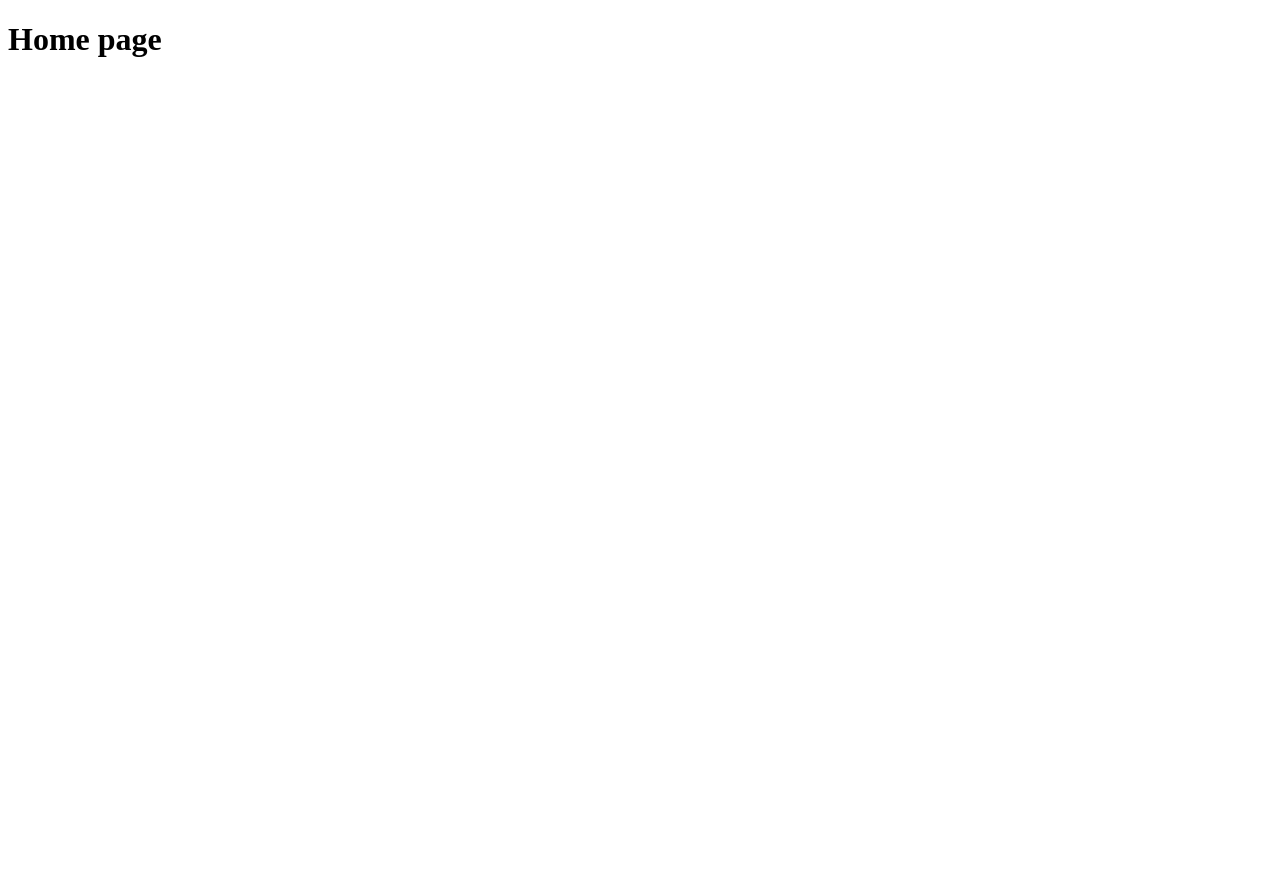
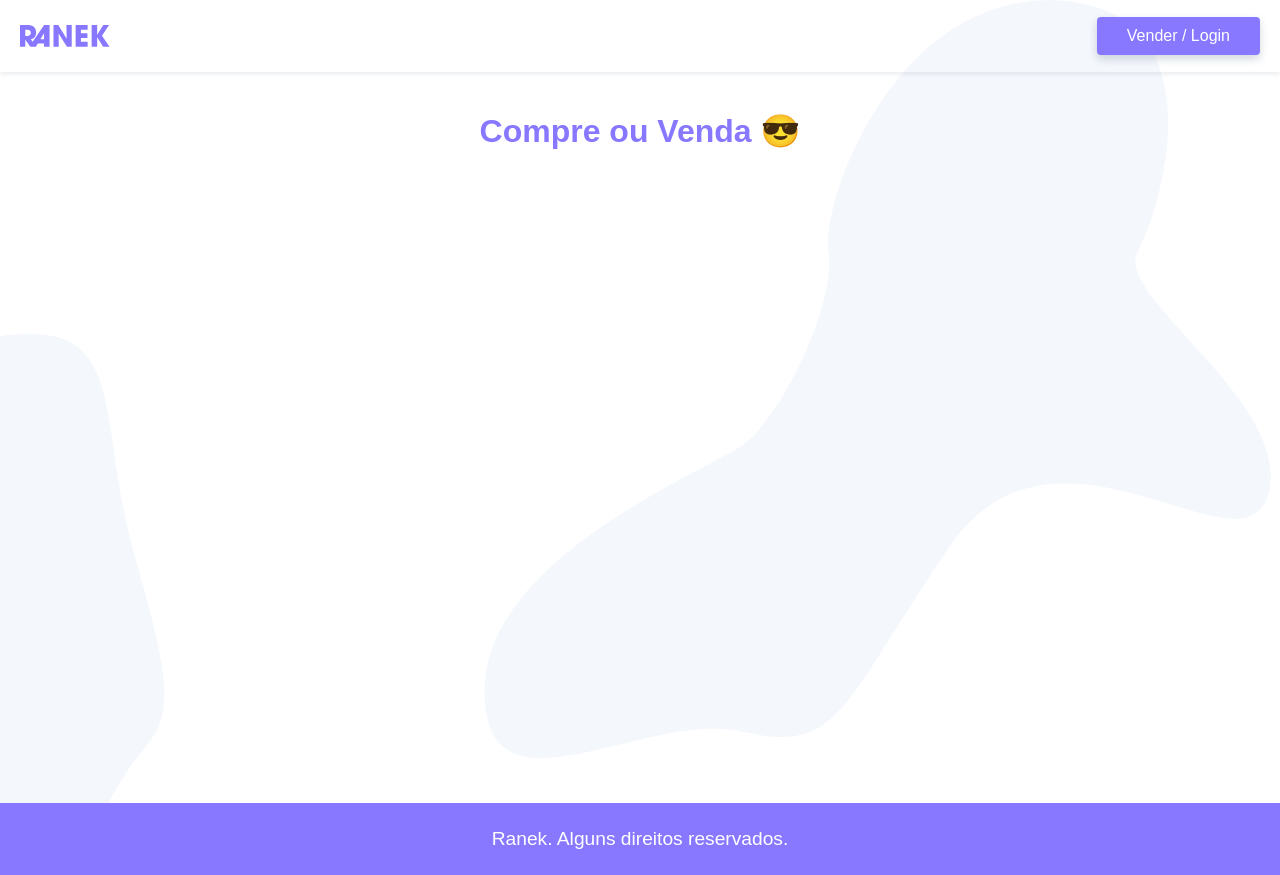
Before and after one commit to Gwhiite/ranek, a Vue app: page / in a window 1280 px wide. Before the commit the page ends 800 px from the top, so only its background shows below. Built offline with nearby package versions, Linux system fonts and the light colour scheme.

Commit message:
Feat: Header & Footer boilerplate

```diff
--- a/src/App.vue
+++ b/src/App.vue
@@ -1,7 +1,86 @@
 <template>
   <div id="app">
-    <router-view />
+    <Header />
+    <main id="main">
+      <router-view />
+    </main>
+    <Footer />
   </div>
 </template>
 
-<style></style>
+<style>
+* {
+  box-sizing: border-box;
+}
+
+body,
+ul,
+li,
+hq,
+h2,
+p {
+  padding: 0;
+  margin: 0;
+}
+ul {
+  list-style: none;
+}
+body {
+  font-family: sans-serif;
+  color: #345;
+  background: url("./assets/pattern.svg") repeat top;
+}
+
+a {
+  color: #345;
+  list-style: none;
+  text-decoration: none;
+}
+
+img {
+  max-width: 100%;
+  display: block;
+}
+
+.btn {
+  display: block;
+  padding: 10px 30px;
+  background: #87f;
+  border-radius: 4px;
+  color: white;
+  text-align: center;
+  font-size: 1rem;
+  box-shadow: 0 4px 8px rgba(30, 60, 90, 0.2);
+  transition: all 0.3s;
+  border: none;
+  font-family: sans-serif;
+  cursor: pointer;
+}
+
+.btn:hover {
+  background: #65d;
+  transform: scale(1.1);
+}
+
+#app {
+  display: flex;
+  flex-direction: column;
+  min-height: 100vh;
+}
+
+#main {
+  flex: 1;
+}
+</style>
+
+<script>
+import Header from "./components/Header.vue";
+import Footer from "./components/Footer.vue";
+
+export default {
+  components: {
+    Header,
+    Footer,
+  },
+};
+</script>
--- /dev/null
+++ b/src/components/Footer.vue
@@ -0,0 +1,21 @@
+<template>
+  <footer>
+    <p>Ranek. Alguns direitos reservados.</p>
+  </footer>
+</template>
+
+<script>
+export default {};
+</script>
+
+<style scoped>
+footer {
+  background: #87f;
+  padding: 25px 0;
+  text-align: center;
+  font-size: 1.2rem;
+  color: #fff;
+  position: relative;
+  top: 75px;
+}
+</style>
--- /dev/null
+++ b/src/components/Header.vue
@@ -0,0 +1,32 @@
+<template>
+  <header>
+    <nav>
+      <router-link to="/" class="logo">
+        <img src="@/assets/ranek.svg" alt="ranek" />
+      </router-link>
+      <router-link to="/login" class="btn"> Vender / Login </router-link>
+    </nav>
+  </header>
+</template>
+
+<script>
+export default {};
+</script>
+
+<style scoped>
+nav {
+  display: flex;
+  align-items: center;
+  justify-content: space-between;
+  padding: 15px 20px;
+  box-shadow: 0 2px 4px rgba(30, 60, 90, 0.1);
+}
+
+.logo {
+  padding: 10px 0;
+}
+
+.logo img {
+  width: 90px;
+}
+</style>
--- /dev/null
+++ b/src/components/ProdutosBuscar.vue
@@ -0,0 +1,7 @@
+<template></template>
+
+<script>
+export default {};
+</script>
+
+<style></style>
--- /dev/null
+++ b/src/components/ProdutosLista.vue
@@ -0,0 +1,7 @@
+<template></template>
+
+<script>
+export default {};
+</script>
+
+<style></style>
--- a/src/views/HomeView.vue
+++ b/src/views/HomeView.vue
@@ -1,11 +1,29 @@
 <template>
-  <div>
-    <h1>Home page</h1>
-  </div>
+  <section>
+    <h1>Compre ou Venda 😎</h1>
+    <ProdutosBuscar />
+    <ProdutosLista />
+  </section>
 </template>
 
 <script>
+import ProdutosBuscar from "@/components/ProdutosBuscar.vue";
+import ProdutosLista from "@/components/ProdutosLista.vue";
+
 export default {
   name: "HomeView",
+  components: {
+    ProdutosBuscar,
+    ProdutosLista,
+  },
 };
 </script>
+
+<style scoped>
+h1 {
+  font-size: 2rem;
+  color: #87f;
+  margin-top: 40px;
+  text-align: center;
+}
+</style>
```
